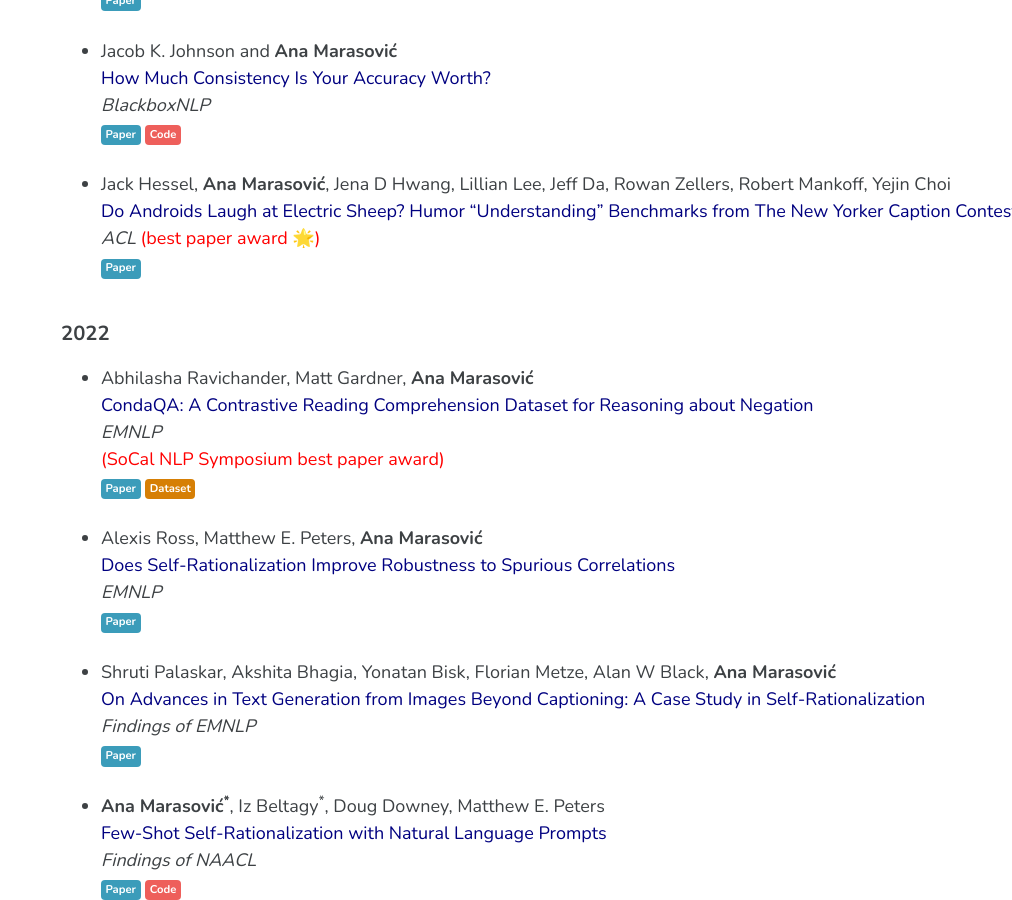
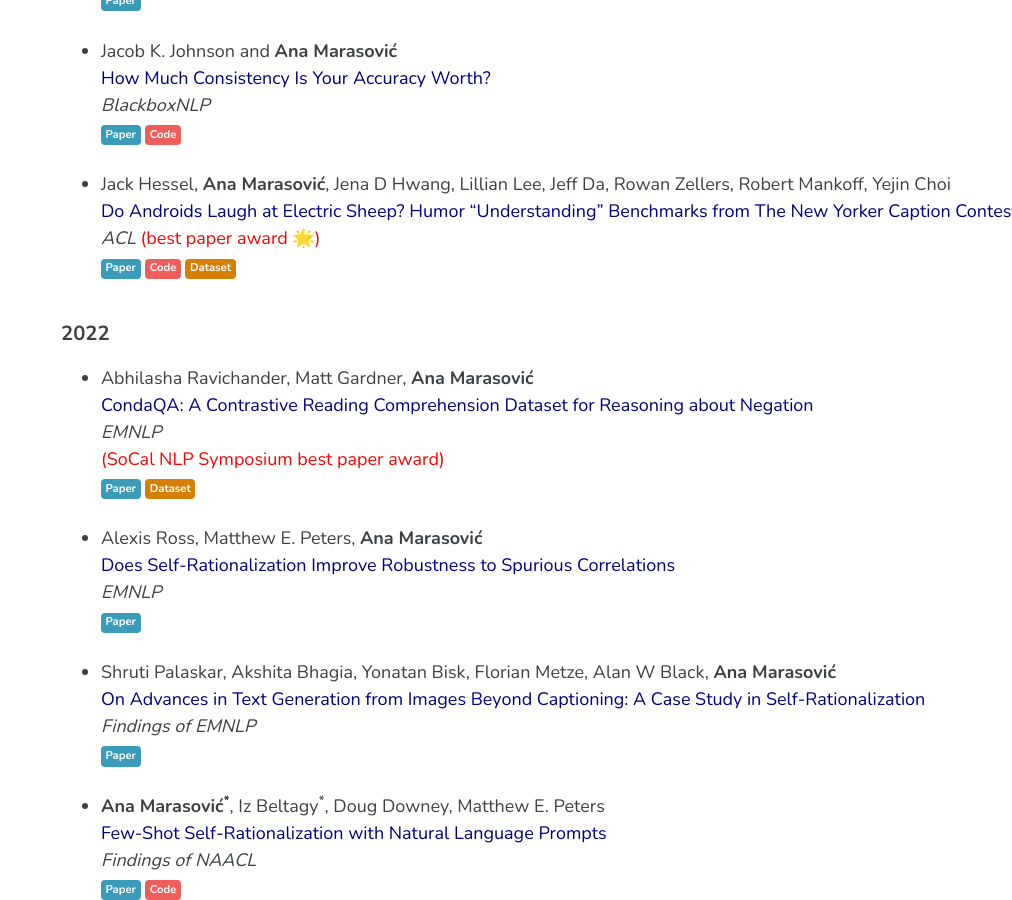
Before and after one commit to amarasovic/amarasovic.github.io, a Jekyll site: the page built from publications/index.md, in a window 1280 px wide and 900 px high, scrolled down 1497 px. Shown: the whole window, without its empty margins (268-1280 px from the left). Built offline with Jekyll 4.4.1, drawn with Linux system fonts in a browser that asks for light colours; cached includes are drawn as plain includes; a script that is not in the unit is left out.

Commit message:
Add code and dataset links to humor understanding paper
🤖 Generated with [Claude Code](https://claude.ai/code)

Co-Authored-By: Claude <noreply@anthropic.com>

```diff
--- a/publications/index.md
+++ b/publications/index.md
@@ -62,7 +62,7 @@ The workshop “XAI in Action: Past, Present, and Future Applications” co-cola
 * Jack Hessel, **Ana Marasović**, Jena D Hwang, Lillian Lee, Jeff Da, Rowan Zellers, Robert Mankoff, Yejin Choi
 <span style="color:navy">Do Androids Laugh at Electric Sheep? Humor "Understanding" Benchmarks from The New Yorker Caption Contest</span>
 *ACL* <span style="color:red"> (best paper award 🌟)</span>
-[Paper](https://arxiv.org/abs/2209.06293){: .btn .btn--info .btn--small}
+[Paper](https://arxiv.org/abs/2209.06293){: .btn .btn--info .btn--small} [Code](https://github.com/jmhessel/caption_contest_corpus){: .btn .btn--danger .btn--small} [Dataset](https://huggingface.co/datasets/jmhessel/newyorker_caption_contest){: .btn .btn--warning .btn--small}
 
 
 ### 2022
```
